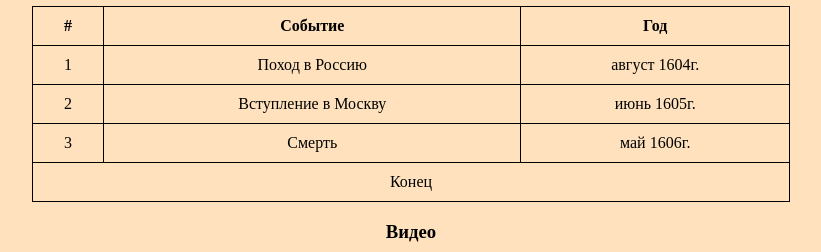
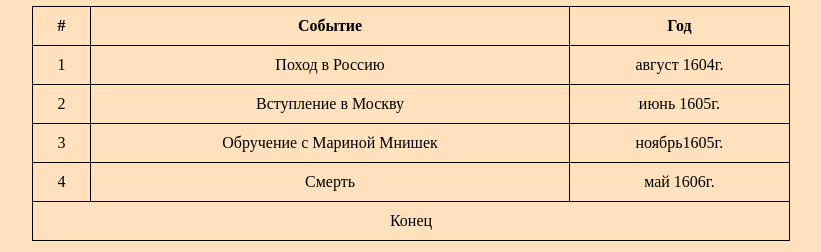
Before and after one commit to AlterLego1/Falsedmitry, a plain HTML site: page index.html in a window 1280 px wide. Shown: the part 1020-1272 px from the top of the page, without its empty margins (229-1050 px from the left). Drawn offline with Linux system fonts and the light colour scheme.

Commit message:
added event

```diff
--- a/index.html
+++ b/index.html
@@ -46,6 +46,11 @@
        </tr>
        <tr>
         <td>3</td>
+        <td>Обручение с Мариной Мнишек</td>
+        <td>ноябрь1605г.</td>
+       </tr>
+       <tr>
+        <td>4</td>
         <td>Смерть</td>
         <td>май 1606г.</td>
        </tr>
```
